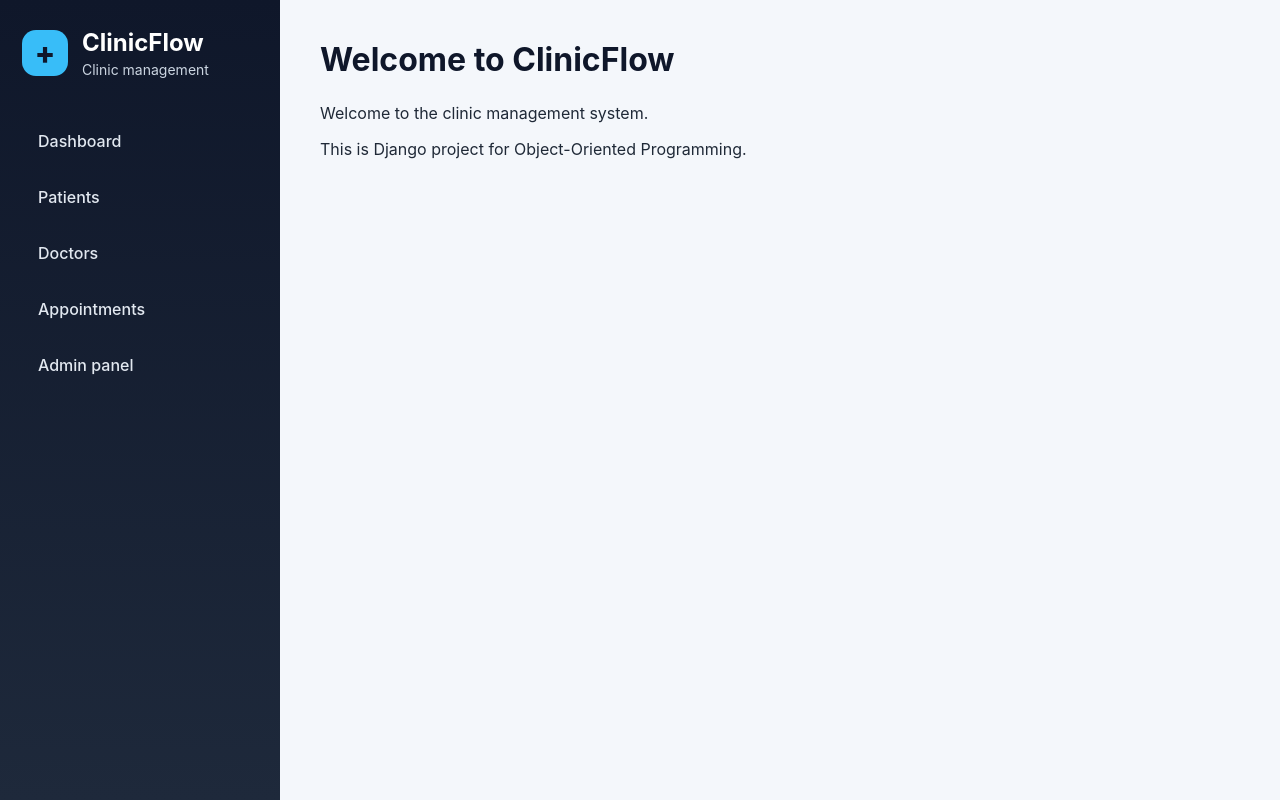
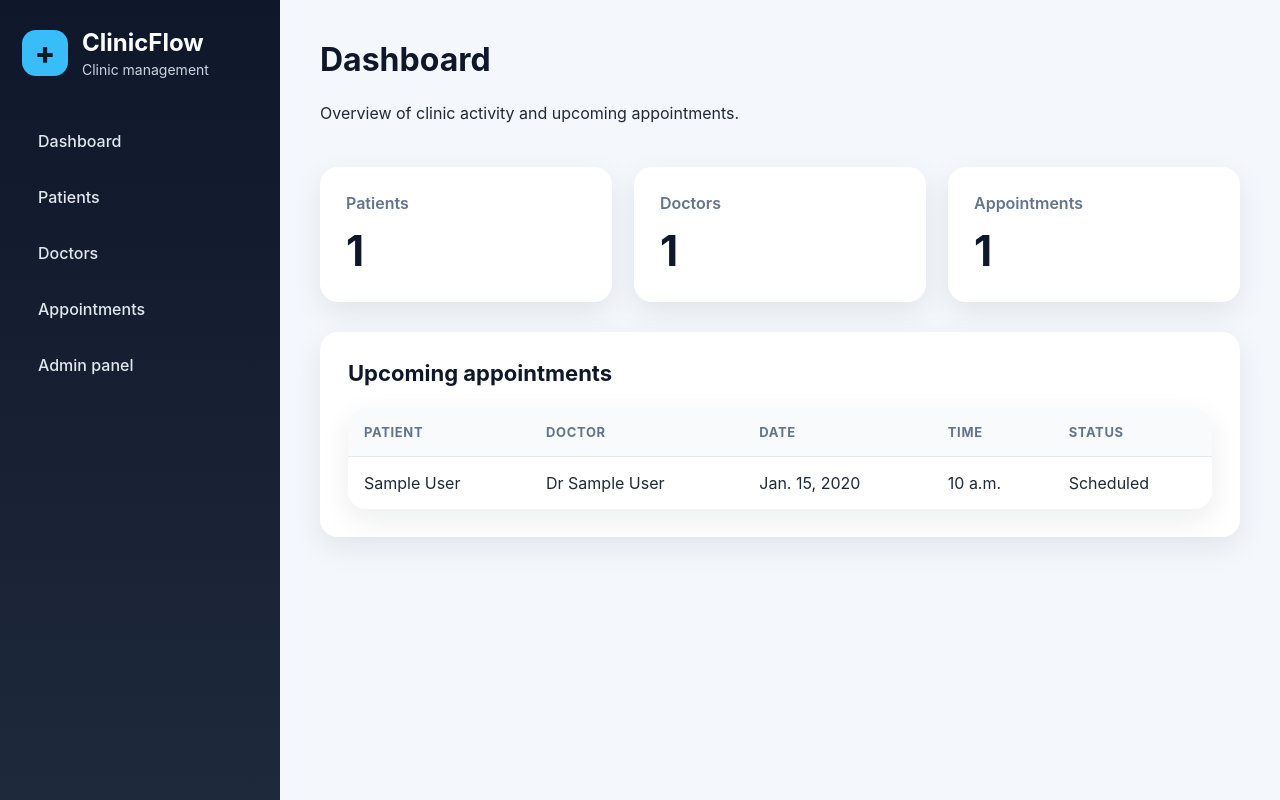
Before and after one commit to AleksandraFrak/clinicflow, a Django app: page / in a window 1280 px wide. Run offline with Django 5.2, Linux system fonts and the light colour scheme; tables that the repository leaves empty hold one stand-in row (values such as "Sample post").

Commit message:
Add dashboard with clinic statistics

```diff
--- a/clinic/views.py
+++ b/clinic/views.py
@@ -4,7 +4,18 @@
 
 
 def home(request):
-    return render(request, "home.html")
+    patients_count = Patient.objects.count()
+    doctors_count = Doctor.objects.count()
+    appointments_count = Appointment.objects.count()
+
+    latest_appointments = Appointment.objects.order_by("date", "time")[:5]
+
+    return render(request, "home.html", {
+        "patients_count": patients_count,
+        "doctors_count": doctors_count,
+        "appointments_count": appointments_count,
+        "latest_appointments": latest_appointments,
+    })
 
 
 def patient_list(request):
--- a/static/css/style.css
+++ b/static/css/style.css
@@ -216,3 +216,35 @@ textarea:focus {
     color: #64748b;
     box-shadow: 0 10px 30px rgba(15, 23, 42, 0.08);
 }
+
+.stats-grid {
+    display: grid;
+    grid-template-columns: repeat(3, 1fr);
+    gap: 22px;
+    margin-bottom: 30px;
+}
+
+.stat-card {
+    background: white;
+    border-radius: 18px;
+    padding: 26px;
+    box-shadow: 0 10px 30px rgba(15, 23, 42, 0.08);
+}
+
+.stat-card span {
+    color: #64748b;
+    font-weight: 600;
+}
+
+.stat-card strong {
+    display: block;
+    font-size: 42px;
+    margin-top: 12px;
+    color: #0f172a;
+}
+
+.card h3 {
+    margin-top: 0;
+    font-size: 22px;
+    color: #0f172a;
+}
--- a/templates/home.html
+++ b/templates/home.html
@@ -1,9 +1,59 @@
 {% extends "base.html" %}
 
-{% block title %}Home | ClinicFlow{% endblock %}
+{% block title %}Dashboard | ClinicFlow{% endblock %}
 
 {% block content %}
-    <h2>Welcome to ClinicFlow</h2>
-    <p>Welcome to the clinic management system.</p>
-    <p>This is Django project for Object-Oriented Programming.</p>
+
+<div class="page-header">
+    <div>
+        <h2>Dashboard</h2>
+        <p>Overview of clinic activity and upcoming appointments.</p>
+    </div>
+</div>
+
+<div class="stats-grid">
+    <div class="stat-card">
+        <span>Patients</span>
+        <strong>{{ patients_count }}</strong>
+    </div>
+
+    <div class="stat-card">
+        <span>Doctors</span>
+        <strong>{{ doctors_count }}</strong>
+    </div>
+
+    <div class="stat-card">
+        <span>Appointments</span>
+        <strong>{{ appointments_count }}</strong>
+    </div>
+</div>
+
+<div class="card">
+    <h3>Upcoming appointments</h3>
+
+    {% if latest_appointments %}
+        <table>
+            <tr>
+                <th>Patient</th>
+                <th>Doctor</th>
+                <th>Date</th>
+                <th>Time</th>
+                <th>Status</th>
+            </tr>
+
+            {% for appointment in latest_appointments %}
+            <tr>
+                <td>{{ appointment.patient }}</td>
+                <td>{{ appointment.doctor }}</td>
+                <td>{{ appointment.date }}</td>
+                <td>{{ appointment.time }}</td>
+                <td>{{ appointment.get_status_display }}</td>
+            </tr>
+            {% endfor %}
+        </table>
+    {% else %}
+        <p>No appointments found.</p>
+    {% endif %}
+</div>
+
 {% endblock %}
```
